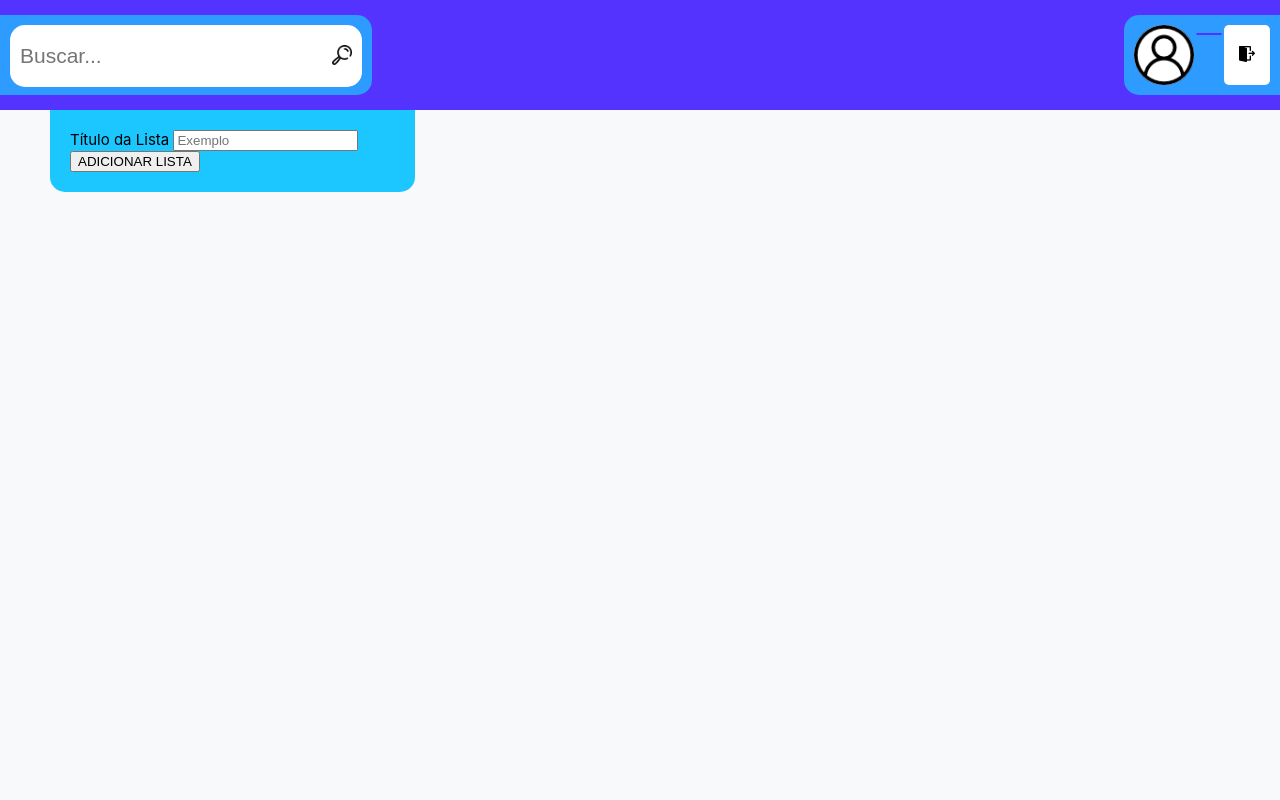
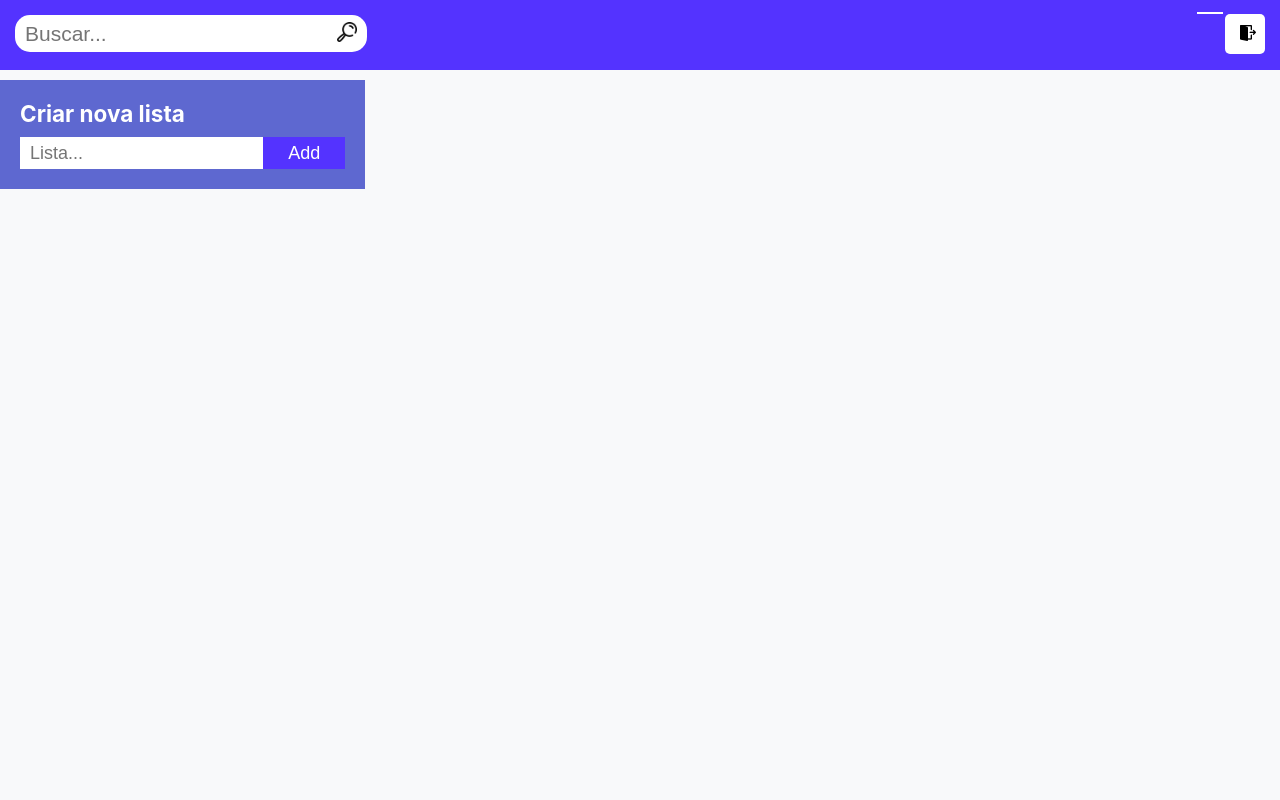
Before and after one commit to lucaspgraciano/todo-pw-application, a PHP site: page /user/home?mensagem=1 in a window 1280 px wide. Run offline with PHP 8.4, Linux system fonts and the light colour scheme; the visitor is signed in with stand-in values (Sample User, id 1); data that the repository does not hold is empty.

Commit message:
[CHANGE] Alterando o estilo da home

```diff
--- a/app/view/user/home.php
+++ b/app/view/user/home.php
@@ -14,13 +14,16 @@
 				<header class="top-bar">
 					<section class="top-bar-search_bar">
 						<input type="text" placeholder="Buscar...">
-					<button><img src="../../../public/images/loupe.png"></button>
+						<button>
+							<img src="../../../public/images/loupe.png">
+						</button>
 					</section>
-				<section class="top-bar-alert"><?php require 'app/view/commons/alert.php' ?></section>
+					<section class="top-bar-alert">
+						<?php require 'app/view/commons/alert.php' ?>
+					</section>
 					<section>
 						<form method="POST" action="/logout">
 							<div class="top-bar-user_card-container">
-						<div class="top-bar-user_card_img"><img src=".../../../public/images/user.png"></div>
 								<div class="top-bar-user_card_info">
 									<p><?= $data[0]->nome ?></p>
 									<hr>
@@ -34,54 +37,70 @@
 			</div>
 			<main class="main-content">
 				<section id="Listas" class="main-content-list">
-					<div class="main-content-list_list">
+					<div class="main-content-list_user-list">
+						<section>
+							<header>
+								<label>Criar nova lista</label>
 								<form action="/user/home/new_list" method="POST">
-							<label for="titulo">Título da Lista</label>
-							<input name="titulo" id="titulo" type="text" placeholder="Exemplo">
-							<button type="submit">ADICIONAR LISTA</button>
+									<input name="titulo" id="titulo" type="text" placeholder="Lista...">
+									<button type="submit">Add</button>
 								</form>
+							</header>
+						</section>
 					</div>
+					<div class="main-content-list_user-list">
 						<?php if (is_null($data[1]) || count($data[1]) === 0) { ?>
 						<?php } else {
 							foreach ($data[1] as $lista) { ?>
-							<div class="main-content-list_list">
+								<section>
+									<header>
 										<div>
 											<form action="/user/home/remove_list" method="POST">
 												<input name="titulo" id="titulo" type="hidden" value="<?= $lista->titulo ?>">
-										<button type="submit"> APAGAR LISTA </button>
-										<h1><?= $lista->titulo ?></h1>
+												<div>
+													<label><?= $lista->titulo ?></label>
+													<button type="submit"> Excluir </button>
+												</div>
 											</form>
+										</div>
+										<form action="/user/home/add_task" method="POST">
+											<input name="conteudo" id="conteudo" type="text" placeholder="Tarefa...">
+											<input name="titulo" id="titulo" type="hidden" value="<?= $lista->titulo ?>">
+											<button type="submit">Add</button>
+										</form>
+									</header>
+									<main>
 										<?php if (is_null($data[2]) || count($data[2]) === 0) { ?>
 										<?php } else {
 											foreach ($data[2] as $tarefa) {
 												if ($tarefa->titulo == $lista->titulo) { ?>
-												<strong><?= $tarefa->conteudo ?></strong><p><?= $tarefa->estado ?></p>
-
+													<div>
 														<form action="/user/home/remove_task" method="POST">
 															<input name="conteudo" id="conteudo" type="hidden" value="<?= $tarefa->conteudo ?>">
 															<input name="titulo" id="titulo" type="hidden" value="<?= $tarefa->titulo ?>">
-														<button type="submit"> APAGAR TAREFA </button>
+															<label><?= $tarefa->conteudo ?></labe>
+
+															<button type="submit"> Exluir </button>
 														</form>
+													</div>
+													<section>
 														<form action="/user/home/update_task" method="POST">
 															<input name="conteudo" id="conteudo" type="hidden" value="<?= $tarefa->conteudo ?>">
 															<input name="titulo" id="titulo" type="hidden" value="<?= $tarefa->titulo ?>">
 															<input name="estado" id="estado" type="hidden" value="<?= $tarefa->estado ?>">
-														<button type="submit"> ATUALIZAR TAREFA </button>
+
+															<button type="submit"><?= $tarefa->estado ?></button>
 														</form>
-											<?php } else { ?>
+													</section>
 												<?php } ?>
 											<?php } ?>
 										<?php } ?>
-								</div>
-								<form action="/user/home/add_task" method="POST">
-									<label for="conteudo"> Tarefa</label>
-									<input name="conteudo" id="conteudo" type="text" placeholder="Exemplo">
-									<input name="titulo" id="titulo" type="hidden" value="<?= $lista->titulo ?>">
-									<button type="submit">ADICIONAR TAREFA</button>
-								</form>
-							</div>
+									</main>
+								</section>
+								<br>
 							<?php } ?>
 						<?php } ?>
+					</div>
 				</section>
 			</main>
 		</div>
--- a/public/css/home.css
+++ b/public/css/home.css
@@ -18,17 +18,17 @@
 	background-color: #5433FF;
 	display: flex;
 	justify-content: space-between;
-	height: 7.5%;
+	height: 70px;
 	position: sticky;
 	left:0;
 	width: calc(var(--vw, 1vw) * 100);
 }
 .top-bar-search_bar{
-	background-color: #2D9BFF;
+	height: 50%;
 	border-radius: 0 15px 15px 0;
 	display: flex;
 	margin: 15px 0;
-	padding: 10px;
+	margin-left: 15px;
 }
 .top-bar-search_bar input{
 	height: 100%;
@@ -42,7 +42,7 @@
 }
 .top-bar-search_bar button{
 	cursor: pointer;
-	background-color: white;
+	background-color: #fff;
 	height: calc(100% + 2px);
 	border: none;
 	border-radius: 0 15px 15px 0;
@@ -63,24 +63,26 @@
 	width: 100%;
 }
 .top-bar-alert {
-	font-size: 2em;
+	font-size: 1.4em;
 	font-weight: bold;
+
 	color: white;
 }
 .top-bar-user_card-container{
-	margin: 15px 0;
-	padding: 10px;
-	background-color: #2D9BFF;
 	display: flex;
 	border-radius: 15px 0 0 15px;
-	padding: 10px;
+	margin-top: 4px;
 }
 .top-bar-user_card-container button{
 	cursor: pointer;
 	border: none;
-	background-color: white;
+	background-color: #fff;
 	border-radius: 5px;
+	margin-top: 10px;
+	margin-right: 15px;
 	padding: 0 15px;
+	height: 40px;
+	width: 40px;
 }
 .top-bar-user_card-container button:hover{
 	transform: scale(1.1, 1.1);
@@ -111,37 +113,93 @@
 }
 .top-bar-user_card_info hr{
 	width: 80%;
-	border:1px solid #5433FF;
-	border-radius: 15px;
-}
-.main-content{
-	padding:0 50px;
-	height: calc(100vh - 112px);
+	border:0.1px solid #fff;
 }
 .main-content-list{
 	display: flex;
 }
-.main-content-list div{
-	width: 27.5%;
-	height: 100%;
-	background-color: #1cc6ff;
-	border-radius: 0 0 15px 15px;
-	padding: 20px;
+
+.main-content-list_user-list {
 	display: flex;
-	flex-direction: column;
-	flex-shrink: 0;
 }
 
-.main-content-list_list{
-	margin-right: 100px;
-	justify-content: row;
+.main-content-list_user-list section header{
+	background-color: #5E68D0;
+	margin-top: 10px;
+	padding: 20px;
+	margin-right: 40px;
+}
+.main-content-list_user-list label{
+	font-size: 1.5em;
+	font-weight: bold;
+	color: #fff;
+}
+.main-content-list_user-list section header div{
+	display: inline;
+}
+.main-content-list_user-list section header div button{
+	float: right;
+	background-color: #32325D;
+	font-size: 1em;
+	height: 25px;
+	padding: 5px;
+}
 
+.main-content-list_user-list section form input {
+	height: 30px;
+	border: none;
+	outline: none;
+	font-size: 1.2em;
+	padding-left: 10px;
+	margin-top: 10px;
+	margin-right: 0;
 }
-.main-content-list_list div{
-	background-color: lightblue;
-	justify-content: center;
-	border-radius: 15px;
-	width: 90%;
+
+.main-content-list_user-list section form button {
+	background-color: #5433FF;
+	color: #fff;
+	font-size: 1.2em;
+	height: 32px;
+	padding-left: 25px;
+	padding-right: 25px;
+	cursor: pointer;
+	border: none;
+	margin-left: -5px;
+}
+
+.main-content-list_user-list section form button:hover {
+	transform: scale(1.1, 1.1);
+	transition: 0.5s;
+}
+
+.main-content-list_user-list section form button:active {
+	transform: scale(0.9, 0.9);
+	transition: 0.1s;
+}
+.main-content-list_user-list section main {
+	width: 350px;
+	padding: 10px;
+	display: block;
+}
+
+.main-content-list_user-list section main label {
+	background-color: #669BBC;
+	font-size: 1em;
+	color: black;
+}
+.main-content-list_user-list section main label:hover {
+	cursor: pointer;
+	background-color: #003049;
+}
+.main-content-list_user-list section main div button {
+	float: right;
+	background-color: #32325D;
+}
+.main-content-list_user-list section main section button {
+	background-color: #669BBC;
+}
+.main-content-list_user-list section main form div button:hover {
+	transform: none;
 }
 .hidden {
 	display:none;
```
Lines whose indentation alone changed are shown as unchanged.
